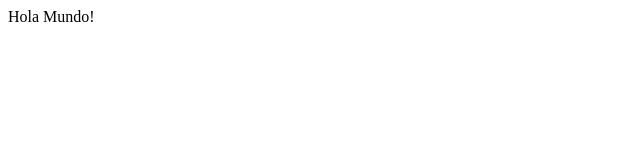
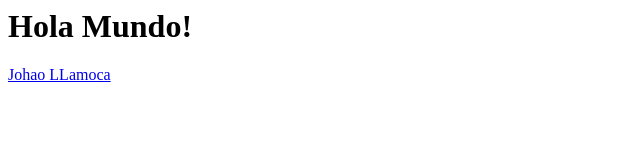
Before and after one commit to jrllamocap/jrllamocap.github.io, a plain HTML site: page index.html in a window 1280 px wide. Shown: the whole page, without its empty margins (0-640 px from the left). Drawn offline with Linux system fonts and the light colour scheme.

Commit message:
My Personal Web Page

```diff
--- a/index.html
+++ b/index.html
@@ -1 +1,5 @@
-Hola Mundo!
+<html>
+    <h1>Hola Mundo!</h1>
+    <script type="text/javascript" src="https://platform.linkedin.com/badges/js/profile.js" async defer></script>
+    <div class="LI-profile-badge"  data-version="v1" data-size="large" data-locale="es_ES" data-type="horizontal" data-theme="light" data-vanity="johao-llamoca-8097884a"><a class="LI-simple-link" href='https://pe.linkedin.com/in/johao-llamoca-8097884a?trk=profile-badge'>Johao LLamoca</a></div>
+<html>
```
